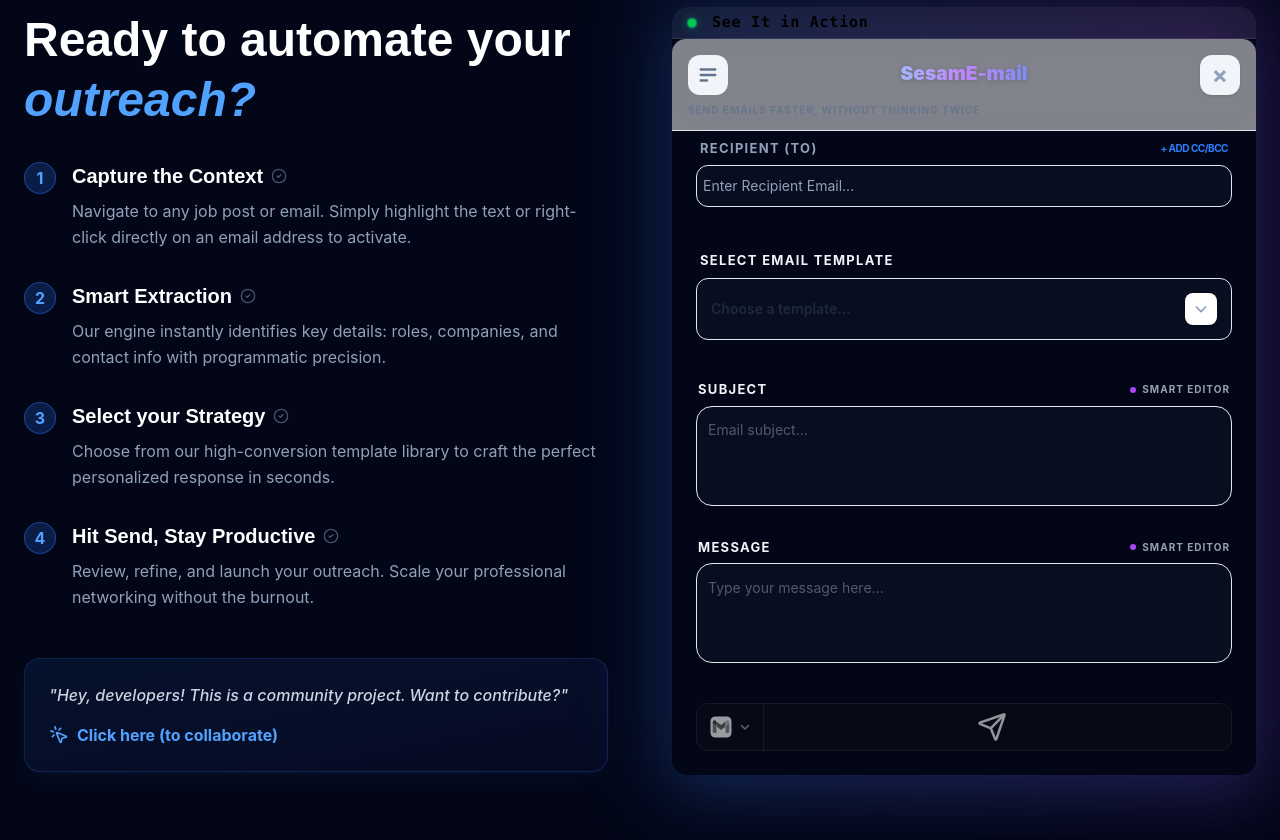
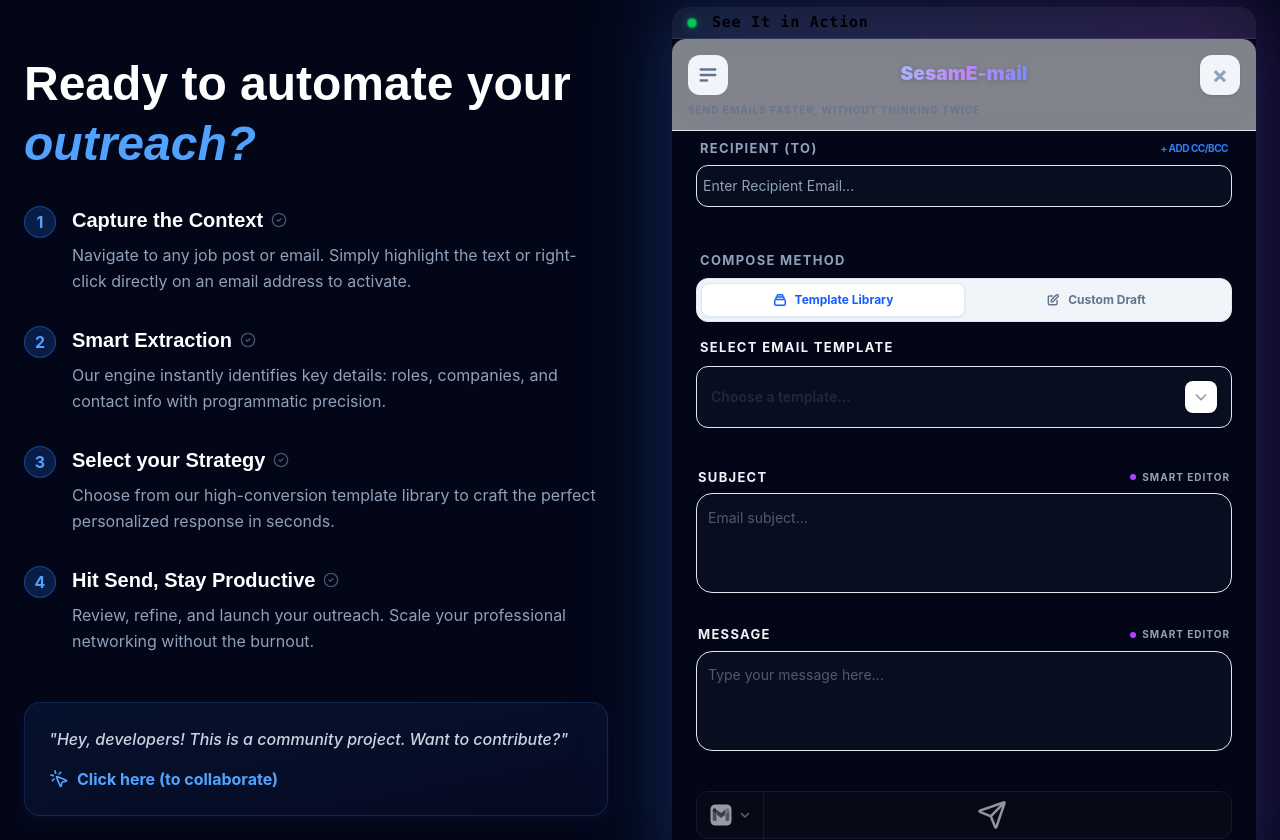
Before and after one commit to roasted-tum0r/extension-clicknsend, a React (Vite) app in the folder popup/: page /welcome in a window 1280 px wide. Shown: the part 1420-2260 px from the top of the page. Built offline with nearby package versions, Linux system fonts and the light colour scheme.

Commit message:
Changes made: 1. Manifest version changed 2. Custom - Blank slate mode introduced

```diff
--- a/popup/src/components/EmailForm.tsx
+++ b/popup/src/components/EmailForm.tsx
@@ -29,6 +29,8 @@ export default function EmailForm({ initialEmail, rawText, theme, initialTemplat
   const [tagValues, setTagValues] = useState<Record<string, string>>({});
   const [isTemplateSelectOpen, setIsTemplateSelectOpen] = useState(false);
   const [isRecipientValid, setIsRecipientValid] = useState(true);
+  const [activeTab, setActiveTab] = useState<"library" | "custom">("library");
+  const [storedLibraryDraft, setStoredLibraryDraft] = useState({ subject: "", message: "", template: "" as TemplateTypeNew | "" });
 
   const tagInputsRef = useRef<TagInputsHandle>(null);
 
@@ -133,18 +135,35 @@ export default function EmailForm({ initialEmail, rawText, theme, initialTemplat
     setTemplate(newTemplate);
     let newSubject = "";
     let newMessage = "";
-    if (newTemplate === "custom") {
-      newSubject = "";
-      newMessage = "";
-    } else if (newTemplate && newTemplate in FULL_REGISTRY) {
+
+    if (newTemplate && newTemplate in FULL_REGISTRY) {
       const t = FULL_REGISTRY[newTemplate as Exclude<TemplateTypeNew, "custom">];
       newSubject = t.draft.subject;
       newMessage = t.draft.body;
     }
+
     setSubject(newSubject);
     setMessage(newMessage);
     const tags = extractTags(newSubject + "\n" + newMessage);
     setDetectedTags(tags);
+  };
+
+  const handleTabToggle = (tab: "library" | "custom") => {
+    if (tab === activeTab) return;
+
+    if (tab === "custom") {
+      // Transitioning to Custom: Store current library state and clear
+      setStoredLibraryDraft({ subject, message, template: template as TemplateTypeNew | "" });
+      setSubject("");
+      setMessage("");
+      setTemplate("custom");
+    } else {
+      // Transitioning back to Library: Restore stored state
+      setSubject(storedLibraryDraft.subject);
+      setMessage(storedLibraryDraft.message);
+      setTemplate(storedLibraryDraft.template);
+    }
+    setActiveTab(tab);
   };
 
   // Real-time tag detection
@@ -260,12 +279,60 @@ export default function EmailForm({ initialEmail, rawText, theme, initialTemplat
         onValidationChange={setIsRecipientValid}
         loading={loading}
       />
+      <div className="flex flex-col gap-2">
+        <label className="text-[13px] font-bold text-slate-400 dark:text-slate-500 uppercase tracking-widest px-1">
+          Compose Method
+        </label>
+        <div className="flex p-1 bg-slate-100 dark:bg-slate-900/50 rounded-xl border border-slate-200 dark:border-slate-800">
+          <button
+            onClick={() => handleTabToggle("library")}
+            className={`flex-1 flex items-center justify-center gap-2 py-2 text-xs font-bold rounded-lg transition-all duration-200 ${activeTab === "library"
+              ? "bg-white dark:bg-slate-800 text-blue-600 dark:text-blue-400 shadow-sm shadow-blue-500/10 border border-slate-200 dark:border-slate-700"
+              : "text-slate-500 hover:text-slate-700 dark:hover:text-slate-300"
+              }`}
+          >
+            <svg className="w-3.5 h-3.5" fill="none" viewBox="0 0 24 24" stroke="currentColor">
+              <path strokeLinecap="round" strokeLinejoin="round" strokeWidth={2.5} d="M19 11H5m14 0a2 2 0 012 2v6a2 2 0 01-2 2H5a2 2 0 01-2-2v-6a2 2 0 012-2m14 0V9a2 2 0 00-2-2M5 11V9a2 2 0 012-2m0 0V5a2 2 0 012-2h6a2 2 0 012 2v2M7 7h10" />
+            </svg>
+            Template Library
+          </button>
+          <button
+            onClick={() => handleTabToggle("custom")}
+            className={`flex-1 flex items-center justify-center gap-2 py-2 text-xs font-bold rounded-lg transition-all duration-200 ${activeTab === "custom"
+              ? "bg-white dark:bg-slate-800 text-purple-600 dark:text-purple-400 shadow-sm shadow-purple-500/10 border border-slate-200 dark:border-slate-700"
+              : "text-slate-500 hover:text-slate-700 dark:hover:text-slate-300"
+              }`}
+          >
+            <svg className="w-3.5 h-3.5" fill="none" viewBox="0 0 24 24" stroke="currentColor">
+              <path strokeLinecap="round" strokeLinejoin="round" strokeWidth={2.5} d="M11 5H6a2 2 0 00-2 2v11a2 2 0 002 2h11a2 2 0 002-2v-5m-1.414-9.414a2 2 0 112.828 2.828L11.828 15H9v-2.828l8.586-8.586z" />
+            </svg>
+            Custom Draft
+          </button>
+        </div>
+      </div>
+
+      {activeTab === "library" ? (
         <NestedTemplateSelect
           value={template}
           onChange={handleTemplateChange}
           isOpen={isTemplateSelectOpen}
           onOpenChange={setIsTemplateSelectOpen}
         />
+      ) : (
+        <div className="p-4 rounded-xl bg-purple-50/50 dark:bg-purple-900/5 border border-purple-100 dark:border-purple-900/20 animate-in fade-in slide-in-from-top-1 duration-300">
+          <div className="flex items-center gap-3">
+            <div className="w-10 h-10 rounded-full bg-purple-100 dark:bg-purple-900/30 flex items-center justify-center text-purple-600 dark:text-purple-400">
+              <svg className="w-5 h-5" fill="none" viewBox="0 0 24 24" stroke="currentColor">
+                <path strokeLinecap="round" strokeLinejoin="round" strokeWidth={2} d="M13 10V3L4 14h7v7l9-11h-7z" />
+              </svg>
+            </div>
+            <div>
+              <h4 className="text-sm font-bold text-slate-900 dark:text-slate-100">Blank Slate Active</h4>
+              <p className="text-[11px] text-slate-500">Perfect for quick, one-off specialized responses.</p>
+            </div>
+          </div>
+        </div>
+      )}
 
       <TagInputs
         ref={tagInputsRef}
@@ -318,7 +385,7 @@ export default function EmailForm({ initialEmail, rawText, theme, initialTemplat
           provider={provider}
           onProviderChange={setProvider}
           onSend={handleSend}
-          disabled={!isRecipientValid || (to.length === 0 && !processedMessage) || message.length < 1 || subject.length < 1 || template.length < 1 || hasTagsLeft}
+          disabled={!isRecipientValid || (to.length === 0 && !processedMessage) || message.length < 1 || subject.length < 1 || (activeTab === "library" && template.length < 1) || hasTagsLeft}
           theme={theme}
         />
       </div>
```
Also changed, not shown: 1 other file (tests, documents, lock files or other folders). Lines whose indentation alone changed are shown as unchanged.
